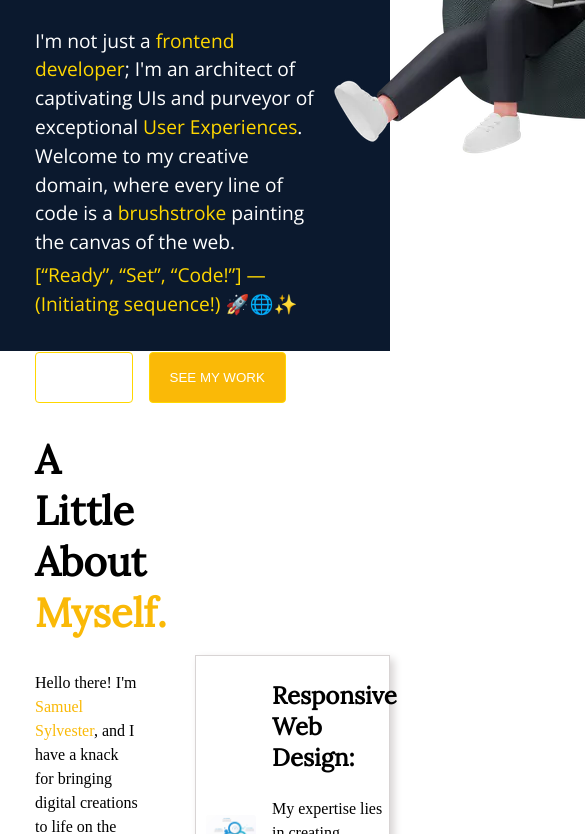
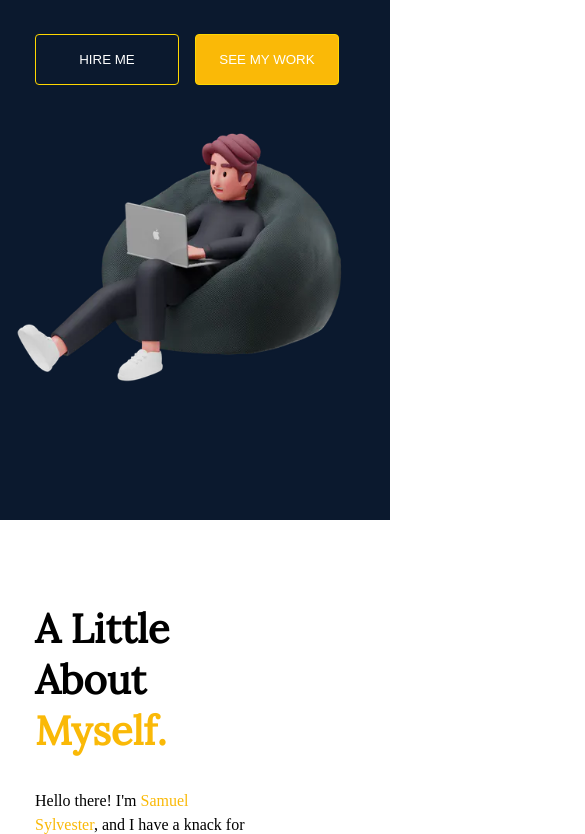
Before and after one commit to Sylvester009/FreeCodeCamp, a plain HTML site: page Portfolio/index.html in a window 390 px wide. Shown: the part 493-1327 px from the top of the page, 585 px wide, since content can reach past the window. Drawn offline with nearby package versions, Linux system fonts and the light colour scheme.

Commit message:
responsive hero

```diff
--- a/Portfolio/styles.css
+++ b/Portfolio/styles.css
@@ -21,6 +21,7 @@ body {
   padding: 0;
   margin: 0;
   background-color: var(--white);
+  overflow-x: hidden;
 }
 
 .heading {
@@ -155,11 +156,12 @@ button {
   display: flex;
   justify-content: space-between;
   align-items: center;
+  padding-inline: 35px;
 }
 
 .myself {
   width: 45%;
-  padding-inline: 35px;
+  padding-right: 35px;
 }
 
 .skills {
@@ -344,3 +346,105 @@ i {
 .footer-div span {
   color: var(--rich-gold);
 }
+
+/*screen size*/
+
+@media only screen and (max-width: 1200px) {
+  #intro-heading {
+    font-size: clamp(2.5rem, 1vw, 40px);
+  }
+}
+
+@media only screen and (max-width: 992px) {
+  .Home-section {
+    height: auto;
+  }
+  .hero-page {
+    padding: 100px 35px;
+  }
+
+  .hero-image {
+    display: none;
+  }
+
+  .intro-text {
+    max-width: 100%;
+  }
+
+  #About {
+    flex-direction: column;
+  }
+
+  .myself {
+    width: 100%;
+    padding-right: 100px;
+  }
+
+  .skills {
+    width: 100%;
+  }
+
+  .sub-skill {
+    padding-block: 10px;
+    font-size: 18px;
+  }
+}
+
+@media only screen and (max-width: 768px) {
+  .Home-section {
+    height: 100vh;
+  }
+  .hero-page {
+    flex-direction: column;
+    padding: 20px 35px;
+  }
+  #intro-heading {
+    font-size: clamp(2rem, 1vw, 40px);
+  }
+
+  button {
+    width: 45%;
+  }
+  .hero-image {
+    display: inline;
+    width: 100%;
+  }
+  .hero-image img {
+    margin: 0 auto;
+    float: right;
+  }
+}
+
+@media only screen and (max-width: 600px) {
+  #navbar {
+    display: none;
+  }
+
+  .Home-section {
+    height: 105vh;
+  }
+}
+
+@media only screen and (max-width: 480px) {
+  .hero-image,
+  .hero-image img {
+    max-width: 350px;
+    margin: 0 auto;
+  }
+}
+
+@media only screen and (max-width: 400px) {
+  .Home-section {
+    height: 120vh;
+  }
+}
+
+@media only screen and (max-width: 380px) {
+  .hero-image img {
+    position: relative;
+    left: 30px;
+  }
+  .Home-section {
+    height: 130vh;
+  }
+}
```
